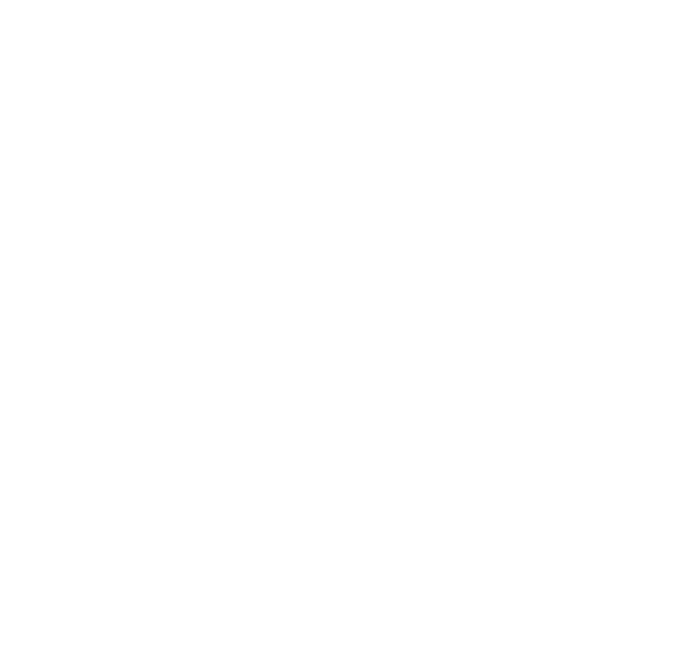
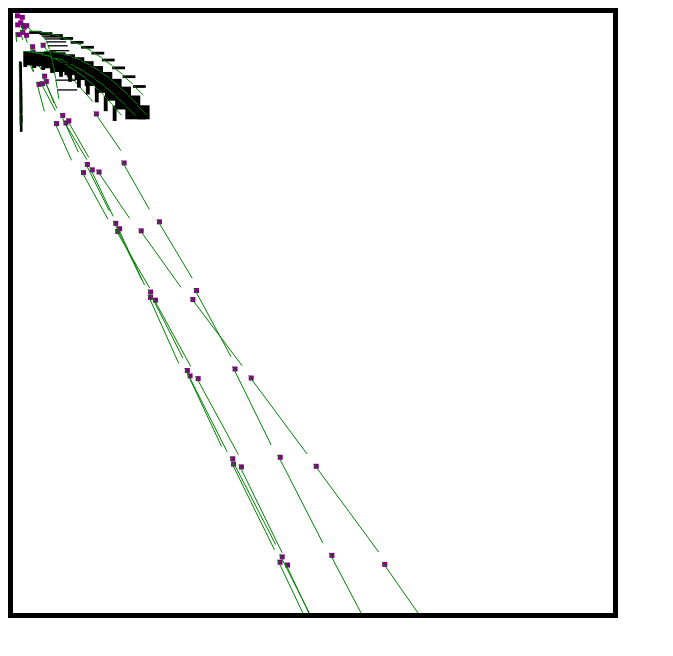
Before and after one commit to GrumpyTurtl/Potsu, a plain HTML site: page index.html in a window 1280 px wide. Shown: the whole page, without its empty margins (0-673 px from the left). Drawn offline with Linux system fonts and the light colour scheme.

Commit message:
rigidi bodies with rotation but it doesnt show on canvas. but its there

```diff
--- a/PotsuPhysics.js
+++ b/PotsuPhysics.js
@@ -1,4 +1,8 @@
 //https://www.toptal.com/game/video-game-physics-part-i-an-introduction-to-rigid-body-dynamics
+
+var c = document.getElementById("cvs");
+var ctx = c.getContext("2d");
+
 class particle {
     constructor(){
         this.position = {x:0, y:0};
@@ -7,11 +11,18 @@ class particle {
     }
 }
 
-var particles = [new particle];
+var particles = [new particle,new particle,new particle,new particle,new particle];
 
 function PrintParticles(){
     for (let i = 0; i < particles.length; i++) {
         console.log("Particle:", i, "Position:", particles[i].position, "Velocity:", particles[i].velocity);
+        ctx.fillStyle = "Purple";
+        ctx.fillRect(particles[i].position.x, particles[i].position.y, 5, 5);
+        ctx.strokeStyle = "Green";
+        ctx.beginPath()
+        ctx.moveTo(particles[i].position.x, particles[i].position.y);
+        ctx.lineTo(particles[i].position.x + particles[i].velocity.x, particles[i].position.y + particles[i].velocity.y);
+        ctx.stroke();
     }
 }
 
@@ -24,12 +35,12 @@ function InitialiseParticles(){
 }
 
 function ComputeForce(object){
-    return {x:0, y: object.mass * 9.81};
+    return {x: Math.random() * 10, y: object.mass * 9.81};
 }
 
 function RunSimulation() {
-    var time = {
-        totalTime: 10,
+    let time = {
+        totalTime: 100,
         time: 0,
         deltaTime: 1
     }
@@ -37,7 +48,6 @@ function RunSimulation() {
     PrintParticles();
 
     while (time.time < time.totalTime){
-
             for(let i = 0; i < particles.length; i++){
                 let force = ComputeForce(particles[i]);
                 let acceleration = {x: force.x / particles[i].mass, y: force.y / particles[i].mass};
@@ -57,3 +67,102 @@ function RunSimulation() {
 }
 
 RunSimulation();
+
+class RigidBody {
+    constructor(){
+        this.position = {x:null, y:null};
+        this.linearVelocity = {x:null, y:null};
+        this.angle;
+        this.angularVelocity;
+        this.force = {x:null, y:null};
+        this.torque;
+        this.shape = new BoxShape;
+    }
+}
+
+class BoxShape {
+    constructor(){
+        this.width;
+        this.height;
+        this.mass;
+        this.momentOfinertia;
+    }
+}
+
+function CalculateBoxInertia(objectShape){
+    let m = objectShape.mass;
+    let w = objectShape.width;
+    let h = objectShape.height;
+    objectShape.momentOfinertia = m * (w * w + h * h) / 12;
+}
+
+var rigidbodies = [new RigidBody, new RigidBody, new RigidBody, new RigidBody, new RigidBody, new RigidBody];
+
+function PrintRigidBodies(){
+    ctx.fillStyle = "Black"
+    for(let i = 0; i < rigidbodies.length; i++){
+        console.log("RigidBody:",i,"Position:", rigidbodies[i].position, "Angle:", rigidbodies[i].angle);
+        ctx.fillRect(rigidbodies[i].position.x, rigidbodies[i].position.y, rigidbodies[i].shape.width, rigidbodies[i].shape.height);
+        ctx.strokeStyle = "Green";
+        ctx.beginPath()
+        ctx.moveTo(rigidbodies[i].position.x, rigidbodies[i].position.y);
+        ctx.lineTo(rigidbodies[i].position.x + rigidbodies[i].linearVelocity.x, rigidbodies[i].position.y + rigidbodies[i].linearVelocity.y);
+        ctx.stroke();
+    }
+}
+
+function InitialiseRigidBodies(){
+    for(let i = 0; i < rigidbodies.length; i++){
+        let rb = rigidbodies[i];
+        rb.position = {x: Math.random() * 50, y: Math.random() * 50};
+        rb.angle = (Math.random() * 360) / 360 * Math.PI * 2;
+        rb.linearVelocity = {x:Math.random() * 20, y:0};
+        rb.angularVelocity = 0;
+
+        rb.shape.mass = 10;
+        rb.shape.width = 1 + Math.random() * 20;
+        rb.shape.height = 1 + Math.random() * 20;
+        CalculateBoxInertia(rb.shape);
+    }
+}
+
+function ComputeForceAndTorque(rb){
+    let f = {x:0, y: 9.81};
+    rb.force = f;
+    let r = {x:rb.shape.width/2, y: rb.shape.height/2}
+    rb.torque = r.x * f.y - r.y * f.x;
+}
+
+function RunRigidBodySimulation(){
+    let time = {
+        totalTime: 10,
+        time: 0,
+        deltaTime: 1
+    };
+
+    InitialiseRigidBodies();
+    PrintRigidBodies();
+
+    while (time.time < time.totalTime) {
+            for(let i = 0; i < rigidbodies.length; i++){
+                let rb = rigidbodies[i];
+                ComputeForceAndTorque(rb);
+
+                let linearAcceleration = {x: rb.force.x/rb.shape.mass, y: rb.force.y/rb.shape.mass};
+                rb.linearVelocity.x += linearAcceleration.x * time.deltaTime;
+                rb.linearVelocity.y += linearAcceleration.y * time.deltaTime;
+
+                rb.position.x += rb.linearVelocity.x * time.deltaTime;
+                rb.position.y += rb.linearVelocity.y * time.deltaTime;
+
+                let anglularAcceleration = rb.torque / rb.shape.momentOfinertia;
+                rb.angularVelocity += anglularAcceleration * time.deltaTime;
+                rb.angle += rb.angularVelocity * time.deltaTime;
+            }
+
+            PrintRigidBodies();
+            time.time += time.deltaTime;
+    }
+}
+
+RunRigidBodySimulation();
--- a/index.html
+++ b/index.html
@@ -6,6 +6,7 @@
     <title>Document</title>
 </head>
 <body>
+    <canvas id="cvs" width="600" height="600" style="border: 5px solid black;"></canvas>
     <script src="PotsuPhysics.js"></script>
 </body>
 </html>
```
